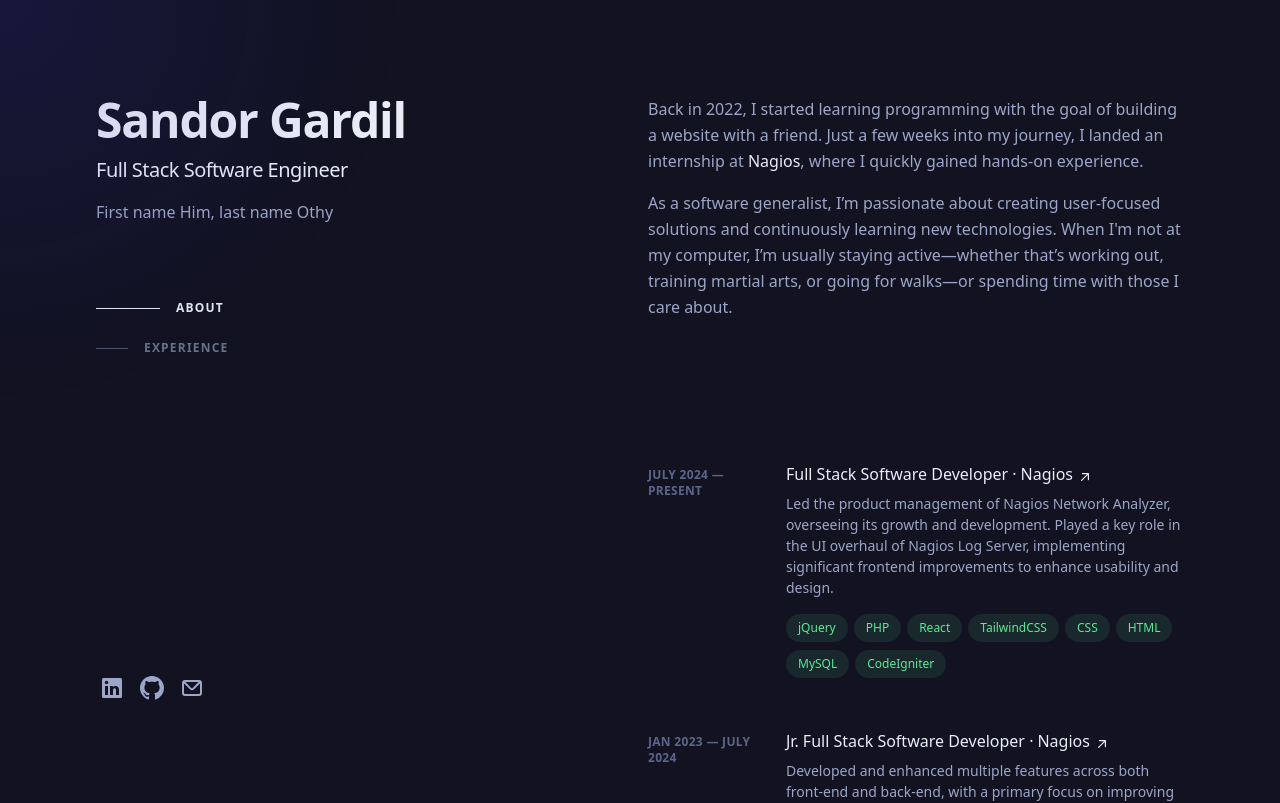
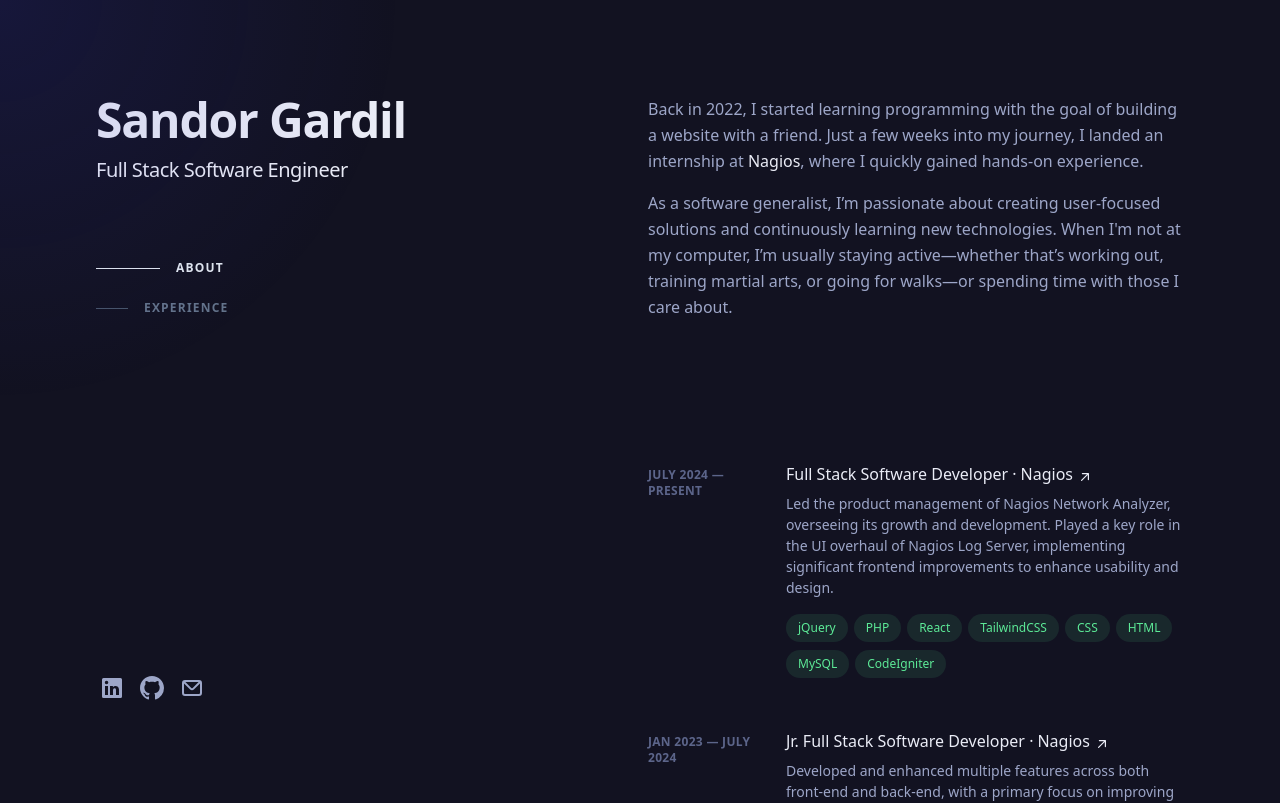
Before and after one commit to SandorGardil/portfolio, a React (Vite) app: page / in a window 1280 px wide. Shown: the top 803 px of the page. Built offline with nearby package versions, Linux system fonts and the light colour scheme.

Commit message:
comment out subtext as I dont have anything to put there yet

```diff
--- a/src/App.tsx
+++ b/src/App.tsx
@@ -72,7 +72,7 @@ function App() {
               <div>
                 <h1 className="text-4xl font-bold tracking-tight text-gray-12 sm:text-5xl"><a href="/">Sandor Gardil</a></h1>
                 <h2 className="mt-3 text-lg font-medium tracking-tight text-gray-12 sm:text-xl">Full Stack Software Engineer</h2>
-                <p className="mt-4 max-w-xs leading-normal">First name Him, last name Othy</p>
+                {/* <p className="mt-4 max-w-xs leading-normal">add subtext here</p> */}
                 <Navigation />
               </div>
               <ul className="ml-1 mt-8 flex items-center">
@@ -145,35 +145,6 @@ function App() {
                         technologies={experience.technologies}
                       />
                     ))}
-                    {/* <li className="mb-12">
-                      <div className="group relative grid pb-1 transition-all sm:grid-cols-8 sm:gap-8 md:gap-4 lg:hover:!opacity-100 lg:group-hover/list:opacity-50">
-                        <div className="absolute -inset-x-4 -inset-y-4 z-0 hidden rounded-md transition motion-reduce:transition-none lg:-inset-x-6 lg:block lg:group-hover:bg-slate-800/50 lg:group-hover:shadow-[inset_0_1px_0_0_rgba(148,163,184,0.1)] lg:group-hover:drop-shadow-lg"></div>
-                        <header className="z-10 mb-2 mt-1 text-xs font-semibold uppercase tracking-wide text-slate-500 sm:col-span-2" aria-label="2024 to Present">2024 — Present</header>
-                        <div className="z-10 sm:col-span-6">
-                          <h3 className="font-medium leading-snug text-violet-12">
-                            <div>
-                              <a className="inline-flex items-baseline font-medium leading-tight text-violet-12 hover:text-mint focus-visible:text-mint  group/link text-base" href="https://www.nagios.com/" target="_blank" rel="noreferrer noopener" aria-label="Full Stack Developer, Accessibility at Nagios (opens in a new tab)">
-                                <span className="absolute -inset-x-4 -inset-y-2.5 hidden rounded md:-inset-x-6 md:-inset-y-4 lg:block"></span>
-                                <span>Full Stack Software Developer ·
-                                  <span className="inline-block ml-1">Nagios
-                                    <svg xmlns="http://www.w3.org/2000/svg" viewBox="0 0 20 20" fill="currentColor" className="inline-block h-4 w-4 shrink-0 transition-transform group-hover/link:-translate-y-1 group-hover/link:translate-x-1 group-focus-visible/link:-translate-y-1 group-focus-visible/link:translate-x-1 motion-reduce:transition-none ml-1 translate-y-px" aria-hidden="true">
-                                      <path fillRule="evenodd" d="M5.22 14.78a.75.75 0 001.06 0l7.22-7.22v5.69a.75.75 0 001.5 0v-7.5a.75.75 0 00-.75-.75h-7.5a.75.75 0 000 1.5h5.69l-7.22 7.22a.75.75 0 000 1.06z" clipRule="evenodd"></path>
-                                    </svg>
-                                  </span>
-                                </span>
-                              </a>
-                            </div>
-                          </h3>
-                          <p className="mt-2 text-sm leading-normal">Lorem ipsum dolor sit amet consectetur adipisicing elit. Ullam veniam natus voluptas iure nostrum ducimus! Pariatur, sunt eos nulla non deserunt rerum ad ea voluptates porro aut consequuntur dolor, assumenda dolore totam, rem eveniet. Consequuntur quia porro neque nam laboriosam commodi minus inventore non nostrum! Sit accusamus fuga nam. Repellat!</p>
-                          <ul className="mt-2 flex flex-wrap" aria-label="Technologies used">
-                            <li className="mr-1.5 mt-2"><div className="flex items-center rounded-full bg-teal-400/10 px-3 py-1 text-xs font-medium leading-5 text-mint ">JavaScript</div></li>
-                            <li className="mr-1.5 mt-2"><div className="flex items-center rounded-full bg-teal-400/10 px-3 py-1 text-xs font-medium leading-5 text-mint ">PHP</div></li>
-                            <li className="mr-1.5 mt-2"><div className="flex items-center rounded-full bg-teal-400/10 px-3 py-1 text-xs font-medium leading-5 text-mint ">React</div></li>
-                            <li className="mr-1.5 mt-2"><div className="flex items-center rounded-full bg-teal-400/10 px-3 py-1 text-xs font-medium leading-5 text-mint ">TailWind CSS</div></li>
-                          </ul>
-                        </div>
-                      </div>
-                    </li> */}
                   </ol>
                   <div className="mt-12">
                     <a className="inline-flex items-baseline font-medium leading-tight text-violet-12 hover:text-mint focus-visible:text-mint font-semibold text-violet-12 group/link text-base" href="/resume.pdf" target="_blank" rel="noreferrer noopener" aria-label="View Full Resume (opens in a new tab)">
--- a/src/components/ui/spotlight.tsx
+++ b/src/components/ui/spotlight.tsx
@@ -17,7 +17,7 @@ const Spotlight: React.FC<SpotlightProps> = ({
     const updateMousePosition = (ev: MouseEvent) => {
       setMousePosition({ x: ev.pageX, y: ev.pageY});
     };
-    // TODO: add scroll x and scroll y. Listen to scroll event and then retain old scroll and the new scroll. Do some math to update for the new position of the cursor
+    // TODO: Scrolling while not moving the mouse doesn't rerender the component so the spot light shifts laterally until you move your cursor again
 
     window.addEventListener('mousemove', updateMousePosition);
 
```
